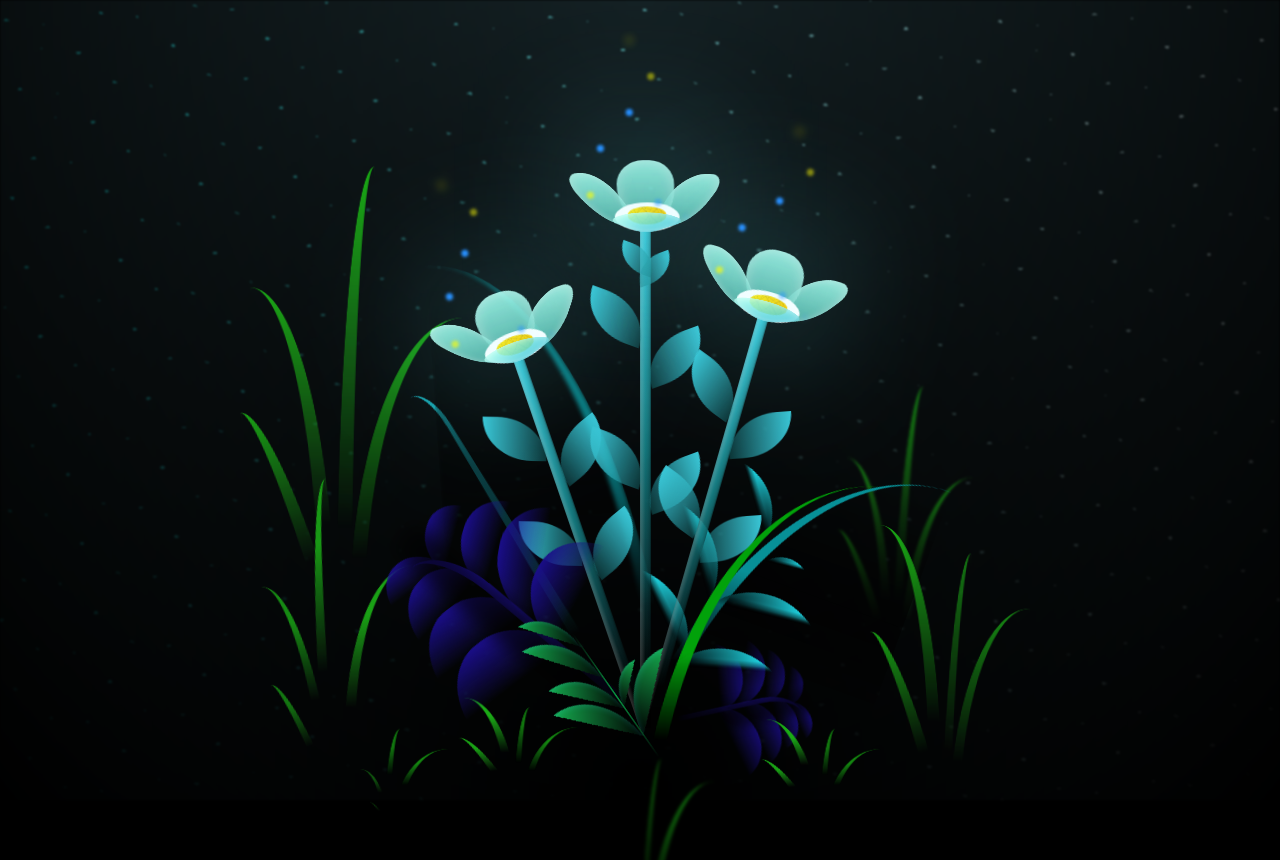
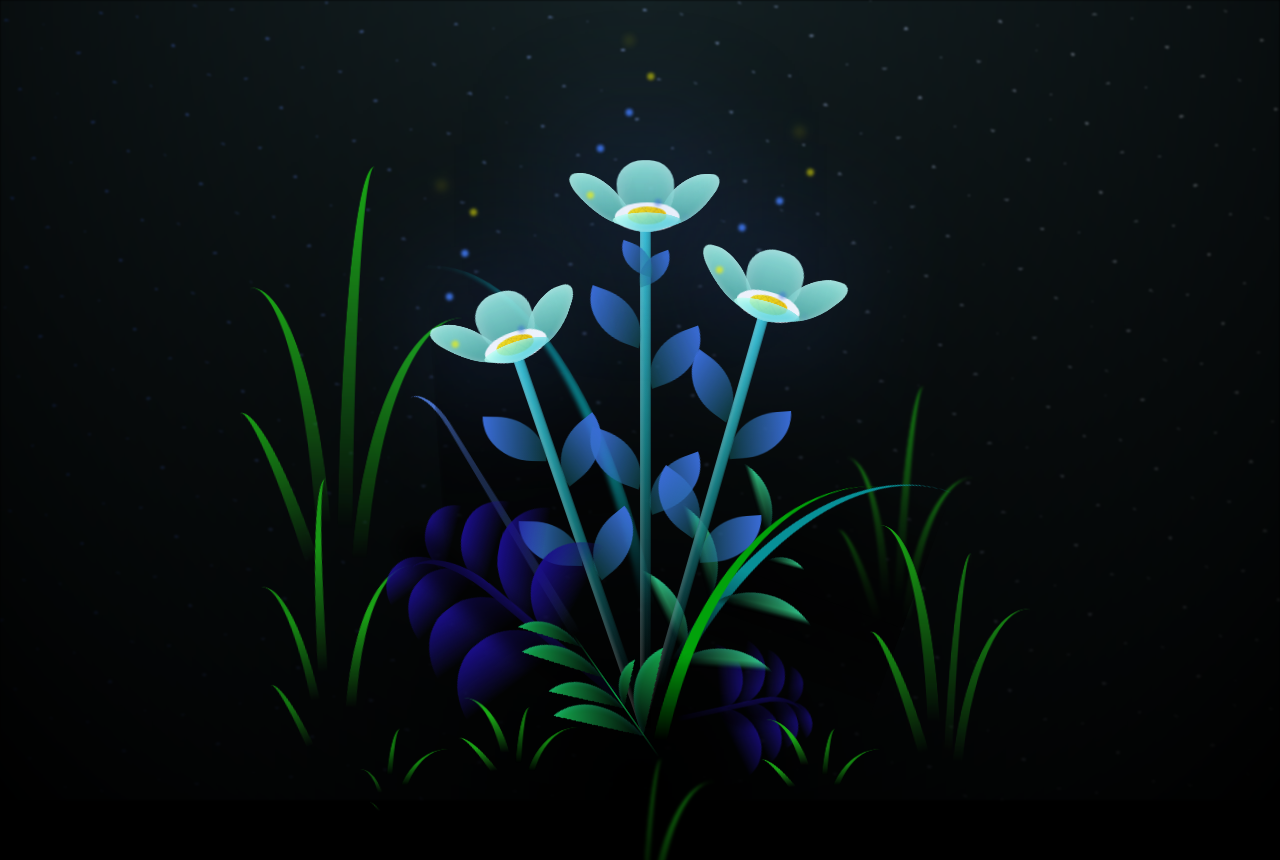
Before and after one commit to StaniukaitisPaula/flower, a plain HTML site: page flower.html in a window 1280 px wide. Shown: the top 860 px of the page. Drawn offline with Linux system fonts and the light colour scheme.

Commit message:
para uma pessoa especial

```diff
--- a/css/main.css
+++ b/css/main.css
@@ -28,7 +28,7 @@ body {
   width: 100%;
   height: 100%;
   filter: blur(0.1vmin);
-  background-image: radial-gradient(ellipse at top, transparent 0%, var(--dark-color)), radial-gradient(ellipse at bottom, var(--dark-color), rgba(145, 233, 255, 0.2)), repeating-linear-gradient(220deg, rgb(0, 0, 0) 0px, rgb(0, 0, 0) 19px, transparent 19px, transparent 22px), repeating-linear-gradient(189deg, rgb(0, 0, 0) 0px, rgb(0, 0, 0) 19px, transparent 19px, transparent 22px), repeating-linear-gradient(148deg, rgb(0, 0, 0) 0px, rgb(0, 0, 0) 19px, transparent 19px, transparent 22px), linear-gradient(90deg, rgb(0, 255, 250), rgb(240, 240, 240));
+  background-image: radial-gradient(ellipse at top, transparent 0%, var(--dark-color)), radial-gradient(ellipse at bottom, var(--dark-color), rgba(145, 233, 255, 0.2)), repeating-linear-gradient(220deg, rgb(0, 0, 0) 0px, rgb(0, 0, 0) 19px, transparent 19px, transparent 22px), repeating-linear-gradient(189deg, rgb(0, 0, 0) 0px, rgb(0, 0, 0) 19px, transparent 19px, transparent 22px), repeating-linear-gradient(148deg, rgb(0, 0, 0) 0px, rgb(0, 0, 0) 19px, transparent 19px, transparent 22px), linear-gradient(90deg, rgb(35, 75, 209), rgb(240, 240, 240));
 }
 
 .flowers {
@@ -154,7 +154,7 @@ body {
   transform: translate(-50%, -100%);
   width: 8vmin;
   height: 8vmin;
-  background-color: #6bf0ff;
+  background-color: #396bd6;
   filter: blur(10vmin);
 }
 .flower__leaf {
@@ -227,7 +227,7 @@ body {
   height: var(--h);
   border-top-right-radius: var(--h);
   border-bottom-left-radius: var(--h);
-  background-image: linear-gradient(to top, rgba(20, 117, 122, 0.4), #39c6d6);
+  background-image: linear-gradient(to top, rgba(20, 117, 122, 0.4), #396bd6);
 }
 .flower__line__leaf--1 {
   transform: rotate(70deg) rotateY(30deg);
@@ -271,7 +271,7 @@ body {
           animation: light-ans 4s linear infinite backwards;
 }
 .flower__light:nth-child(odd) {
-  background-color: #238aff;
+  background-color: #396bd6;
 }
 .flower__light--1 {
   left: -2vmin;
@@ -536,7 +536,7 @@ body {
 .flower__g-long {
   --w: 2vmin;
   --h: 6vmin;
-  --c: #159faa;
+  --c: #4972ca;
   position: absolute;
   bottom: 10vmin;
   left: -3vmin;
@@ -826,8 +826,8 @@ body {
   height: 10vmin;
   border-radius: 100% 0% 0% 100%/100% 100% 0% 0%;
   box-shadow: inset 0 2px 1vmin hsla(184deg, 97%, 58%, 0.2);
-  background-image: linear-gradient(to bottom left, transparent, var(--dark-color) 98%), linear-gradient(to bottom right, #23f0ff 45%, transparent 50%, transparent);
-  -webkit-mask-image: linear-gradient(135deg, #159faa 40%, transparent 50%, transparent);
+  background-image: linear-gradient(to bottom left, transparent, var(--dark-color) 98%), linear-gradient(to bottom right, #39d68d 45%, transparent 50%, transparent);
+  -webkit-mask-image: linear-gradient(135deg, #3cdb91 40%, transparent 50%, transparent);
 }
 .flower__g-fr__leaf--1 {
   left: 20vmin;
--- a/css/style.css
+++ b/css/style.css
@@ -35,7 +35,7 @@ body{
 @keyframes glow{
     0%, 100%{
         color: #fff;
-        text-shadow: 0 0 12px #0024ee, 0 0 50px #1000ee, 0 0 100px #0004ee;
+        text-shadow: 0 0 12px #0024ee, 0 0 50px #3b30db, 0 0 100px #227ccf;
     }
     10%, 90%{
         color: #111;
```
